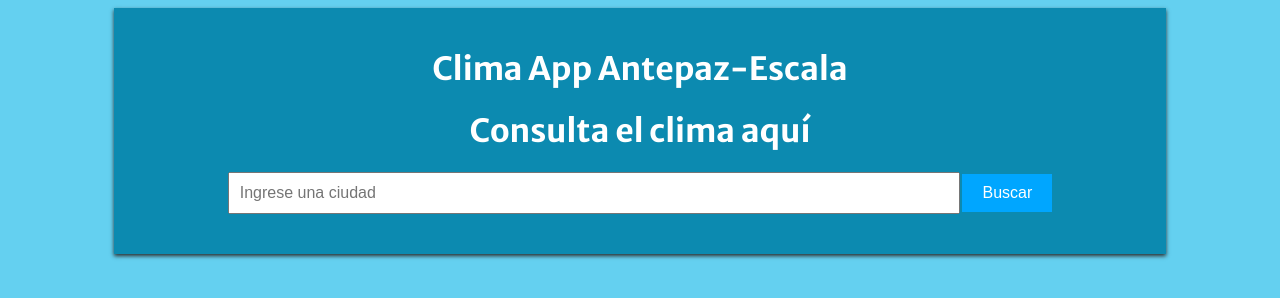
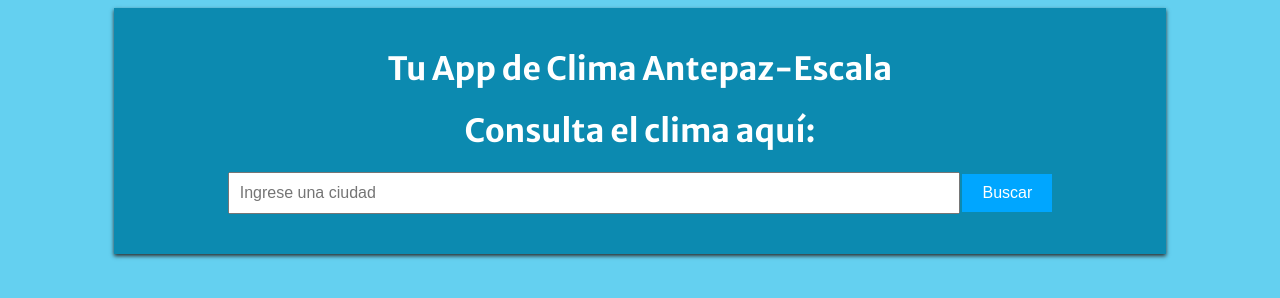
Before and after one commit to AntonioAntepaz/aplicacion-clima-javascript, a plain HTML site: page index.html in a window 1280 px wide. Drawn offline with Linux system fonts and the light colour scheme.

Commit message:
Cambios en las etiquetas h1 para hacerla app más funny

```diff
--- a/index.html
+++ b/index.html
@@ -16,8 +16,8 @@
 
 <body>
     <div class="container">
-        <h1>Clima App Antepaz-Escala</h1>
-        <h1>Consulta el clima aquí</h1>
+        <h1>Tu App de Clima Antepaz-Escala</h1>
+        <h1>Consulta el clima aquí:</h1>
         <input type="text" id="cityInput" placeholder="Ingrese una ciudad">
         <button id="searchButton">Buscar</button>
         <div id="responseData"></div>
```
